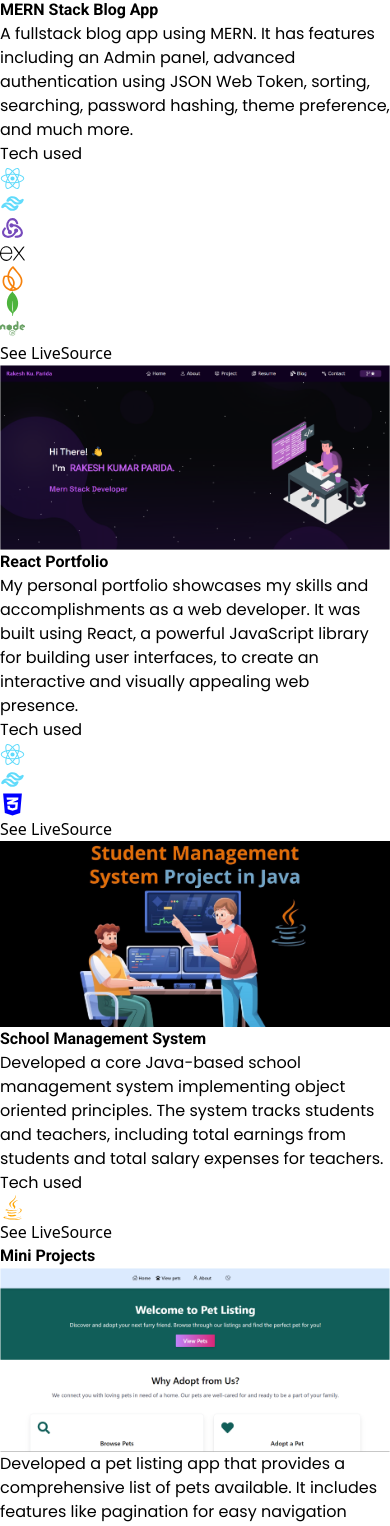
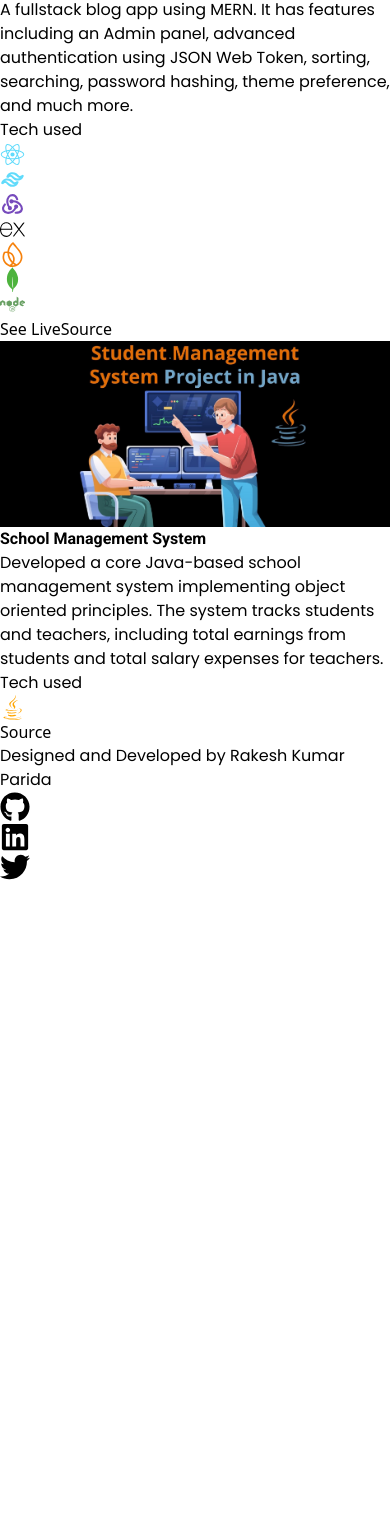
Before and after one commit to Rakesh-99/portfolio-2, a React (Vite) app: page /projects in a window 390 px wide. Shown: the part 465-1991 px from the top of the page. After the commit the page ends 1347 px from the top, so only its background shows below. Built offline with nearby package versions, Linux system fonts and the light colour scheme.

Commit message:
chore : remove mini projects and combine them

```diff
--- a/src/components/ProjectCard.jsx
+++ b/src/components/ProjectCard.jsx
@@ -1,4 +1,4 @@
-import { majorProjects, miniProjects } from '../data/data';
+import { majorProjects } from '../data/data';
 import { useSelector } from 'react-redux';
 import { Link } from 'react-router-dom';
 
@@ -11,8 +11,7 @@ const ProjectCard = () => {
     return (
         <>
             <div className="w-[80%] select-none m-auto">
-                {/* Major Project  */}
-                <h1 className='font-semibold text-center'>Major Projects</h1>
+
                 <div className="my-10 gap-5 grid md:grid-cols-3 lg:grid-cols-3 grid-cols-1">
                     {
                         majorProjects.map((val) => {
@@ -55,11 +54,12 @@ const ProjectCard = () => {
 
                                     <div
                                         className={`flex justify-between w-full`}>
+                                        {val.liveLink &&
+                                            <Link target='_blank' to={`${val.liveLink}`}
+                                            className={`border duration-300  text-sm font-mono  shadow-md hover:-translate-y-1 rounded-md py-2 px-2  ${theme === 'dark' ? 'border-gray-600 hover:bg-yellow-500' : ' border-blue-200 hover:bg-indigo-700 hover:text-white'}`}>See Live</Link>
+                                        }
 
-                                        <Link to={`${val.liveLink}`}
-                                            className={`border duration-300  text-sm font-mono  shadow-md hover:-translate-y-1 rounded-md py-2 px-2  ${theme === 'dark' ? 'border-gray-600 hover:bg-yellow-500' : ' border-blue-200 hover:bg-indigo-700 hover:text-white'}`}>See Live</Link>
-
-                                        <Link to={`${val.source}`}
+                                        <Link target='_blank' to={`${val.source}`}
                                             className={`border duration-300 text-sm font-mono  shadow-md hover:-translate-y-1 rounded-md py-2 px-5  ${theme === 'dark' ? 'border-gray-600 hover:bg-yellow-500' : ' border-blue-200 hover:bg-indigo-700 hover:text-white'}`}>Source</Link>
                                     </div>
                                 </div>
@@ -67,62 +67,6 @@ const ProjectCard = () => {
                         })
                     }
                 </div>
-
-
-                {/* Mini Projects  */}
-                <h1 className='font-semibold text-center'>Mini Projects</h1>
-                <div className="my-5 gap-5 grid md:grid-cols-3 lg:grid-cols-3 grid-cols-1">
-                    {
-                        miniProjects.map((val) => {
-
-                            return (
-                                <div
-                                    className={`flex border-2  shadow-md hover:-translate-y-1 duration-200 transition-all  py-2 px-5 flex-col justify-center items-center rounded-md ${theme === 'dark' ? 'border-zinc-700' : 'border-gray-200'}`} key={val._id}>
-
-                                    <img
-                                        className='rounded-md transition-all duration-1000  border-2' src={val.projectImages[0]} alt="projectImg" />
-                                    <p
-                                        className='leading-7 mt-3 text-sm'>
-                                        {val.projectDescription}
-                                    </p>
-
-
-                                    {/* Tech used  */}
-                                    <p
-                                        className={` text-sm my-2 font-mono  ${theme === 'dark' ? 'text-yellow-400' : 'text-blue-400'}`}
-                                    >Tech used</p>
-
-
-                                    <div
-                                        className="flex flex-wrap  justify-center  gap-2">
-                                        {
-                                            val.techIcons?.map((getIco, i) => {
-                                                const { icon: Icon, iconName } = getIco;
-                                                return (
-                                                    <div className={`flex border rounded-full px-1 py-1 shadow-2xl justify-centr items-center flex-col ${theme === 'dark' ? 'border-gray-700' : 'border-r-gray-400'}`} key={i}>
-                                                        <Icon color={getIco.color} size={25} />
-                                                    </div>
-                                                )
-                                            })
-                                        }
-                                    </div>
-
-                                    <div
-                                        className={`flex mt-3 justify-between w-full`}>
-
-                                        <Link to={`${val.liveLink}`}
-                                            className={`border duration-300  text-sm font-mono  shadow-md hover:-translate-y-1 rounded-md py-2 px-2  ${theme === 'dark' ? 'border-gray-600 hover:bg-yellow-500' : ' border-blue-200 hover:bg-indigo-700 hover:text-white'}`}>See Live</Link>
-
-                                        <Link to={`${val.source}`}
-                                            className={`border duration-300 text-sm font-mono  shadow-md hover:-translate-y-1 rounded-md py-2 px-5  ${theme === 'dark' ? 'border-gray-600 hover:bg-yellow-500' : ' border-blue-200 hover:bg-indigo-700 hover:text-white'}`}>Source</Link>
-                                    </div>
-
-                                </div>
-                            )
-                        })
-                    }
-                </div>
-
             </div >
         </>
     )
--- a/src/data/data.js
+++ b/src/data/data.js
@@ -334,31 +334,7 @@ export const majorProjects = [
         liveLink: 'https://blog-draft19.vercel.app/',
         source: 'https://github.com/Rakesh-99/Fullstack-Blog-App'
     },
-    {
-        _id: 122,
-        projectTitle: 'React Portfolio',
-        projectDescription: 'My personal portfolio showcases my skills and accomplishments as a web developer. It was built using React, a powerful JavaScript library for building user interfaces, to create an interactive and visually appealing web presence.',
-        projectImages: [portfolioImg1],
-        techIcons: [
-            {
-                iconName: 'React.Js',
-                icon: IoLogoReact,
-                color: '#61dbfb'
-            },
-            {
-                iconName: 'Tailwind',
-                icon: RiTailwindCssLine,
-                color: '61dbfb'
-            },
-            {
-                iconName: 'Css3',
-                icon: FaCss3Alt,
-                color: 'blue'
-            }
-        ],
-        liveLink: 'https://rakesh99.vercel.app/',
-        source: 'https://github.com/Rakesh-99/Portfolio'
-    },
+
     {
         _id: 123,
         projectTitle: 'School Management System',
```
